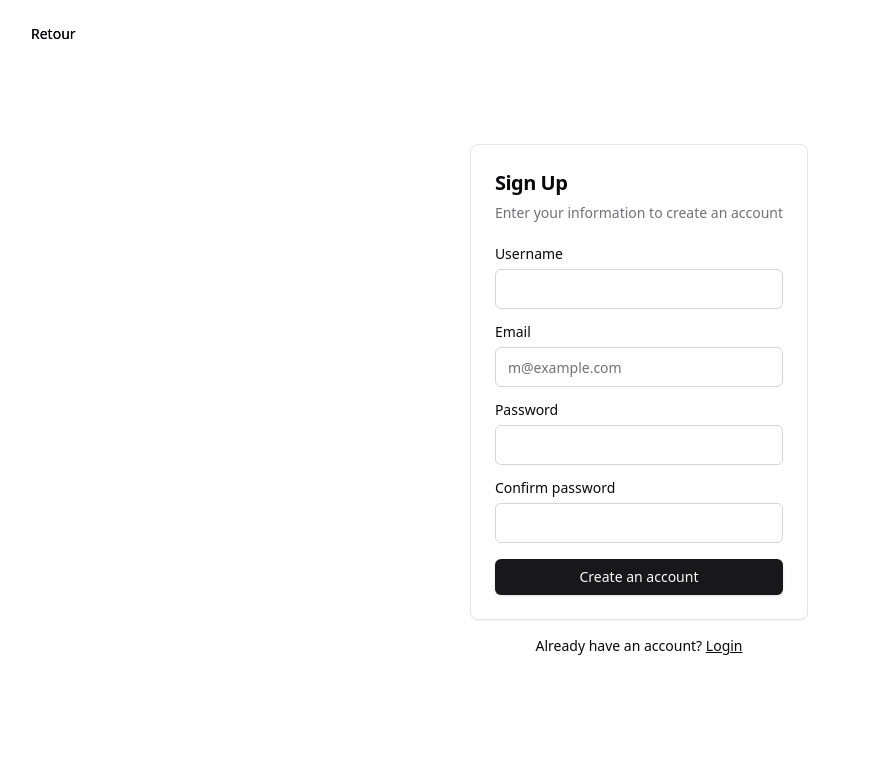
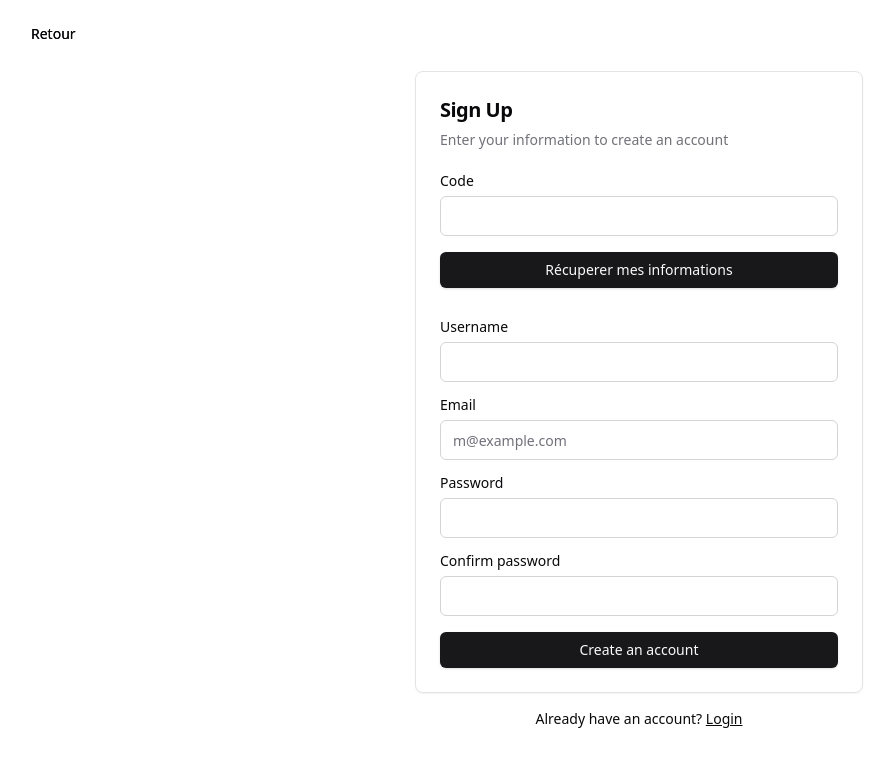
Before and after one commit to Daniil-Hirchyts/H-API-Trail, a Vue app: page /register in a window 1280 px wide. Shown: the top 766 px of the page, without its empty margins (1-895 px from the left). Built offline with nearby package versions, Linux system fonts and the light colour scheme; no server answers.

Commit message:
Annuaire API

```diff
--- /dev/null
+++ b/src/lib/annuaire-api.ts
@@ -0,0 +1,15 @@
+import {toast} from 'vue-sonner';
+
+export async function getAnnuaireUserData(code: string) {
+	try {
+		const response = await fetch(import.meta.env.VITE_ANNUAIRE + '/profile/' + code);
+		if (!response.ok) {
+			toast.error('Erreur lors de la récupération des données');
+		}
+		const data = await response.json();
+		console.log(data);
+	} catch (e) {
+		console.error(e);
+		toast.error('Erreur lors de la récupération des données');
+	}
+}
--- a/src/lib/routes.ts
+++ b/src/lib/routes.ts
@@ -6,6 +6,7 @@ import RegisterPage from '@/views/Register.vue';
 import RacesPage from '@/views/Races.vue';
 import ProfilePage from '@/views/Profile.vue';
 import EventPage from '@/views/Event.vue';
+import NotFoundPage from '@/views/NotFound.vue';
 import MainLayout from '@/layouts/Main-Layout.vue';
 import AuthLayout from '@/layouts/Auth-Layout.vue';
 
@@ -50,6 +51,12 @@ const routes = [
 				name: 'Register',
 				component: RegisterPage
 			}]
+	},
+	// 404
+	{
+		path: '/:pathMatch(.*)*',
+		name: 'NotFound',
+		component: NotFoundPage
 	}
 ];
 
--- /dev/null
+++ b/src/views/NotFound.vue
@@ -0,0 +1,12 @@
+<template>
+  <div class="w-screen h-screen flex flex-col justify-center items-center gap-2">
+    <h1 class="text-4xl font-bold">404</h1>
+    <p class="text-lg text-muted-foreground">Page not found</p>
+    <router-link to="/" class="mt-4">
+      <Button>Go back to home</Button>
+    </router-link>
+  </div>
+</template>
+<script setup lang="ts">
+import {Button} from '@/components/ui/button';
+</script>
--- a/src/views/Register.vue
+++ b/src/views/Register.vue
@@ -7,9 +7,17 @@ import {useRouter} from 'vue-router';
 import {ref} from 'vue';
 import {AuthService} from '@/lib/services/auth.service.ts';
 import {toast} from 'vue-sonner';
+import {getAnnuaireUserData} from '@/lib/annuaire-api.ts';
 
 const router = useRouter();
 const isLoading = ref(false);
+const code = ref('');
+
+async function getUserData() {
+  if (code.value !== '') {
+    await getAnnuaireUserData(code.value);
+  }
+}
 
 async function handleSubmit(e: Event) {
   e.preventDefault();
@@ -40,7 +48,7 @@ async function handleSubmit(e: Event) {
       <router-link to="/">Retour</router-link>
     </Button>
 
-    <Card class="mx-auto max-w-md">
+    <Card class="max-w-md w-full">
       <CardHeader>
         <CardTitle class="text-xl">
           Sign Up
@@ -50,6 +58,15 @@ async function handleSubmit(e: Event) {
         </CardDescription>
       </CardHeader>
       <CardContent>
+        <div class="flex flex-col gap-4 pb-8">
+          <div class="grid gap-2">
+            <Label for="code">Code</Label>
+            <Input id="code" :value="code" @input="code = $event.target.value"/>
+          </div>
+          <Button @click="getUserData" class="w-full" :loading="isLoading">
+            Récuperer mes informations
+          </Button>
+        </div>
         <form v-on:submit="handleSubmit" class="grid gap-4">
           <div class="grid gap-2">
             <Label for="username">Username</Label>
```
Also changed, not shown: 1 other file (tests, documents, lock files or other folders).
